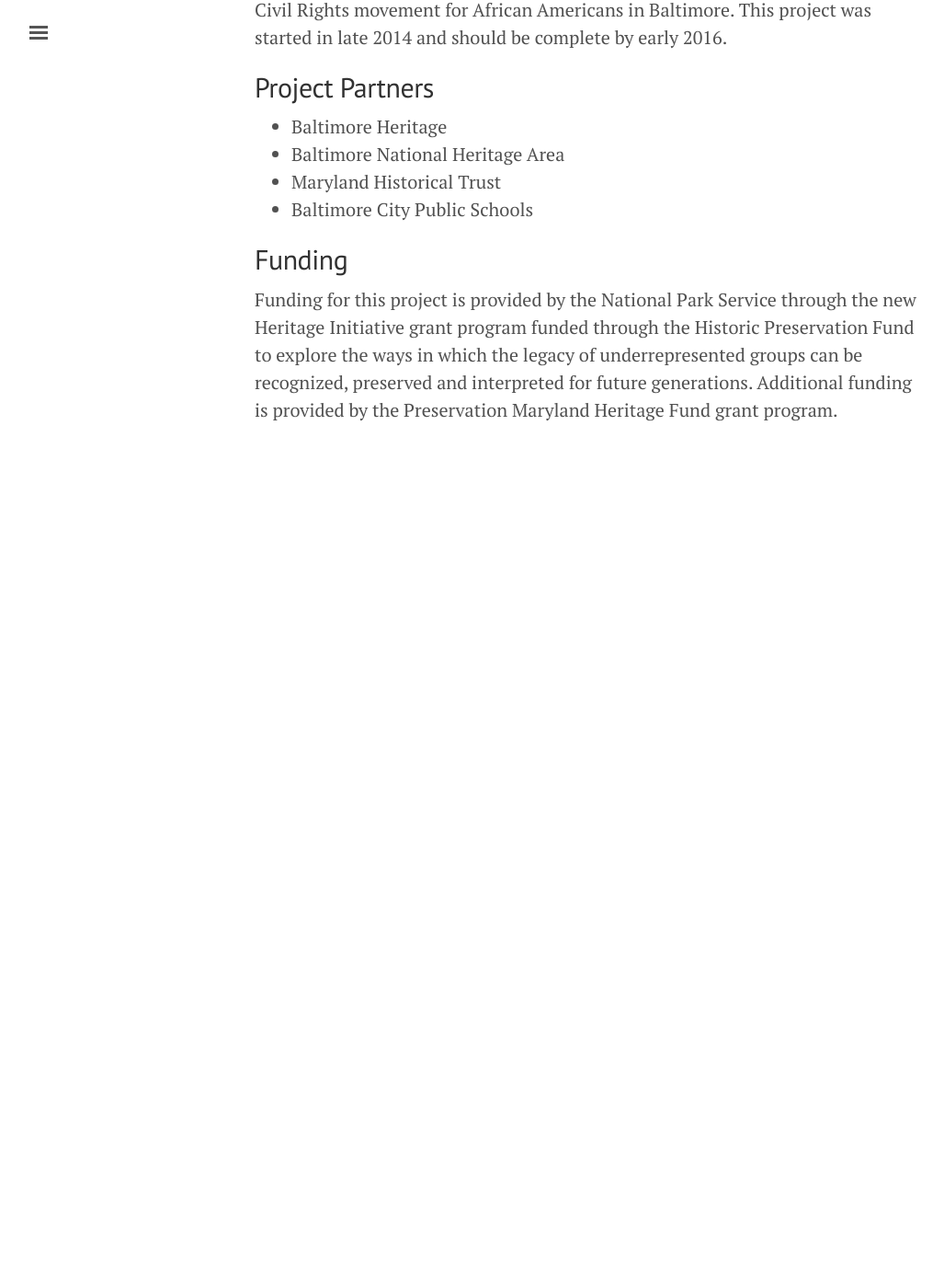
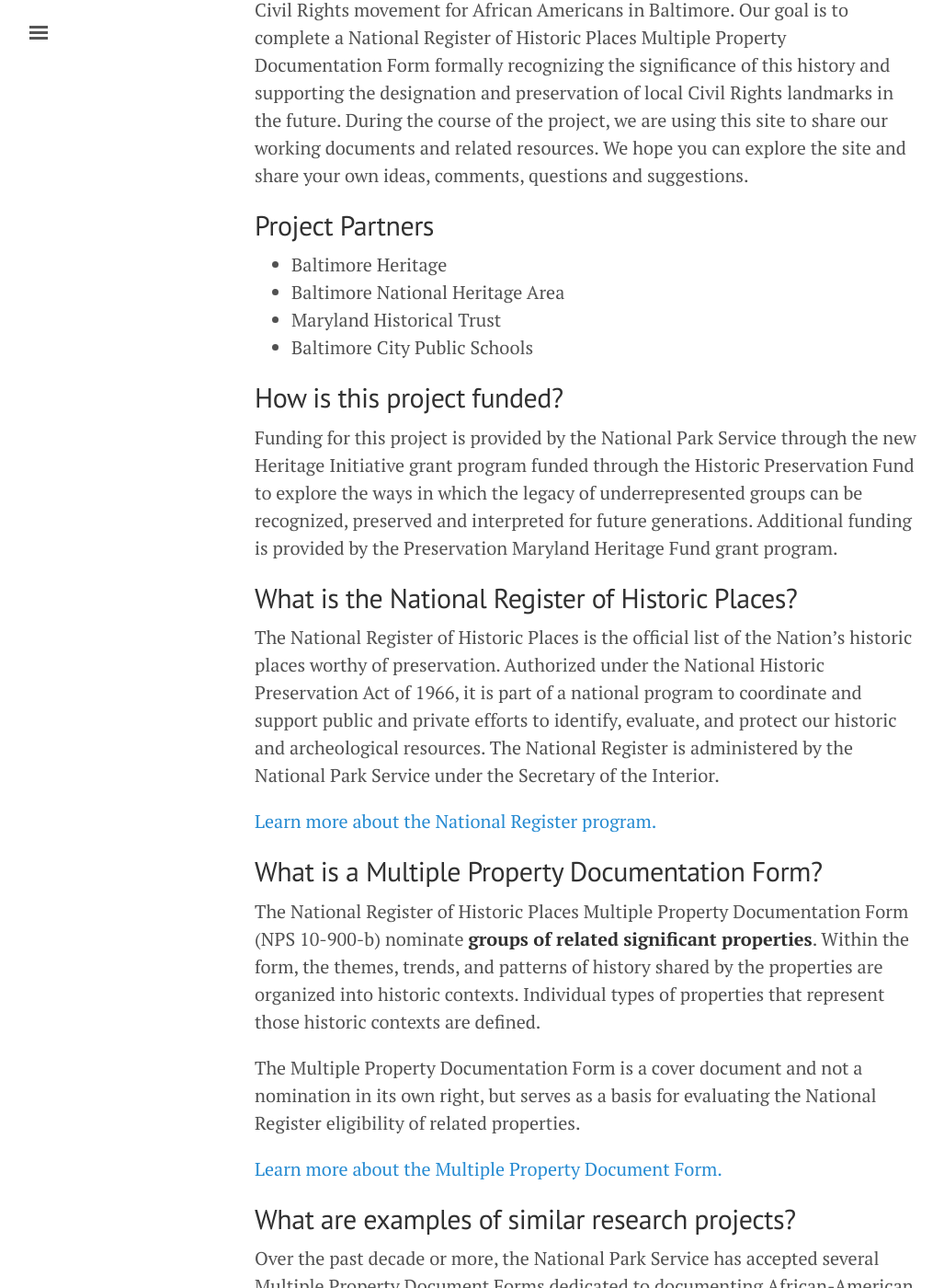
Before and after one commit to baltimoreheritage/civil-rights-heritage, a Jekyll site: the page built from about.md, in a window 1280 px wide and 1400 px high, scrolled down 424 px. Shown: the whole window at 92% size, without its empty margins (3-1030 px from the left). Built offline with Jekyll 4.4.1, drawn with Linux system fonts in a browser that asks for light colours; before the commit the page ends 965 px from its top, so only the background shows below that; some of the changed text lies outside the part shown.

Commit message:
Updating About page
Updating the About page with background on the National Register
program and examples of related Multiple Property Documentation forms.

```diff
--- a/about.md
+++ b/about.md
@@ -8,7 +8,7 @@
 </p>
 
 ## Overview
-Baltimore’s Civil Rights Heritage: Looking for Landmarks from the Movement is an ongoing project to research and document the historic context for the long Civil Rights movement for African Americans in Baltimore. This project was started in late 2014 and should be complete by early 2016.
+Baltimore’s Civil Rights Heritage: Looking for Landmarks from the Movement is an ongoing project to research and document the historic context for the long Civil Rights movement for African Americans in Baltimore. Our goal is to complete a National Register of Historic Places Multiple Property Documentation Form formally recognizing the significance of this history and supporting the designation and preservation of local Civil Rights landmarks in the future. During the course of the project, we are using this site to share our working documents and related resources. We hope you can explore the site and share your own ideas, comments, questions and suggestions.
 
 ## Project Partners
 - Baltimore Heritage
@@ -16,5 +16,37 @@
 - Maryland Historical Trust
 - Baltimore City Public Schools
 
-## Funding
+## How is this project funded?
 Funding for this project is provided by the National Park Service through the new Heritage Initiative grant program funded through the Historic Preservation Fund to explore the ways in which the legacy of underrepresented groups can be recognized, preserved and interpreted for future generations. Additional funding is provided by the Preservation Maryland Heritage Fund grant program.
+
+## What is the National Register of Historic Places?
+The National Register of Historic Places is the official list of the Nation's historic places worthy of preservation. Authorized under the National Historic Preservation Act of 1966, it is part of a national program to coordinate and support public and private efforts to identify, evaluate, and protect our historic and archeological resources. The National Register is administered by the National Park Service under the Secretary of the Interior.
+
+[Learn more about the National Register program.](http://www.nps.gov/nr/publications/bulletins/brochure/)
+
+## What is a Multiple Property Documentation Form?
+The National Register of Historic Places Multiple Property Documentation Form (NPS 10-900-b) nominate **groups of related significant properties**. Within the form, the themes, trends, and patterns of history shared by the properties are organized into historic contexts. Individual types of properties that represent those historic contexts are defined.
+
+The Multiple Property Documentation Form is a cover document and not a nomination in its own right, but serves as a basis for evaluating the National Register eligibility of related properties.
+
+[Learn more about the Multiple Property Document Form.](http://www.nps.gov/Nr/publications/bulletins/nrb16b/)
+
+## What are examples of similar research projects?
+Over the past decade or more, the National Park Service has accepted several Multiple Property Document Forms dedicated to documenting African-American historic resources, historically black neighborhoods, and the Civil Rights movement. These related MPD forms include:
+
+- [The Civil Rights Movement in Selma, Alabama, 1865-1972](http://www.nps.gov/nr/feature/places/pdfs/64501182.pdf) (2013)
+- [African-American Resources in Manhattan, Kansas](http://cityofmhk.com/DocumentCenter/Home/View/9900 "African-American Resources in Manhattan MPDF") (2012)
+- [African American Resources in Wichita, Sedgwick County, Kansas, 1870-1972](http://www.kshs.org/resource/national_register/MPS/AfricanAmericanResourcesinWichitaKS.pdf) (2011)
+- [Historic and Architectural Resources of The Ville, St. Louis [Independent City], Missouri](http://dnr.mo.gov/shpo/nps-nr/64500318.pdf) (2011)
+- [African American Churches of Philadelphia, 1787-1949](http://www.portal.state.pa.us/portal/server.pt/document/1066712/african_american_churches_mpdf_pdf) (2010)
+- [The Rosenwald School Building Program in South Carolina, 1917-1932](http://www.nationalregister.sc.gov/MPS/MPS050.pdf) (2008)
+- [African-American Historic Resources of Prince George's County, Maryland](http://focus.nps.gov/pdfhost/docs/NRHP/Text/64500915.pdf) (2005)
+- [Civil Rights Movement in Birmingham, AL](http://www.nps.gov/nr/publications/sample_nominations/CivilRightsBirminghamMPS.pdf) (2004)
+- African American Historic Resources of Alexandria, Virginia (2004)
+- [Historic and Architectural Resources of African American Neighborhoods in Northeastern Winston-Sale, North Carolina, ca. 1900-1947](https://www.cityofws.org/portals/0/pdf/planning/publications/historic/AfAmNbhds_NE_WS.pdf) (1997)
+
+Other communities have undertaken broader studies or surveys of African-American history and historic places. Examples of these studies include:
+
+- [African-American Historic and Cultural Resources in Prince George’s County, Maryland](http://www.mncppcapps.org/planning/publications/pdfs/254/Introduction.pdf) (2012)
+- [The African American Experience in Louisiana](http://www.crt.state.la.us/Assets/OCD/hp/nationalregister/historic_contexts/The_African_American_Experience_in_Louisiana.pdf) (2012)
+- [Loudon County African-American Historic Resources Survey](http://www.loudoun.gov/DocumentCenter/Home/View/6978) (2010)
```
